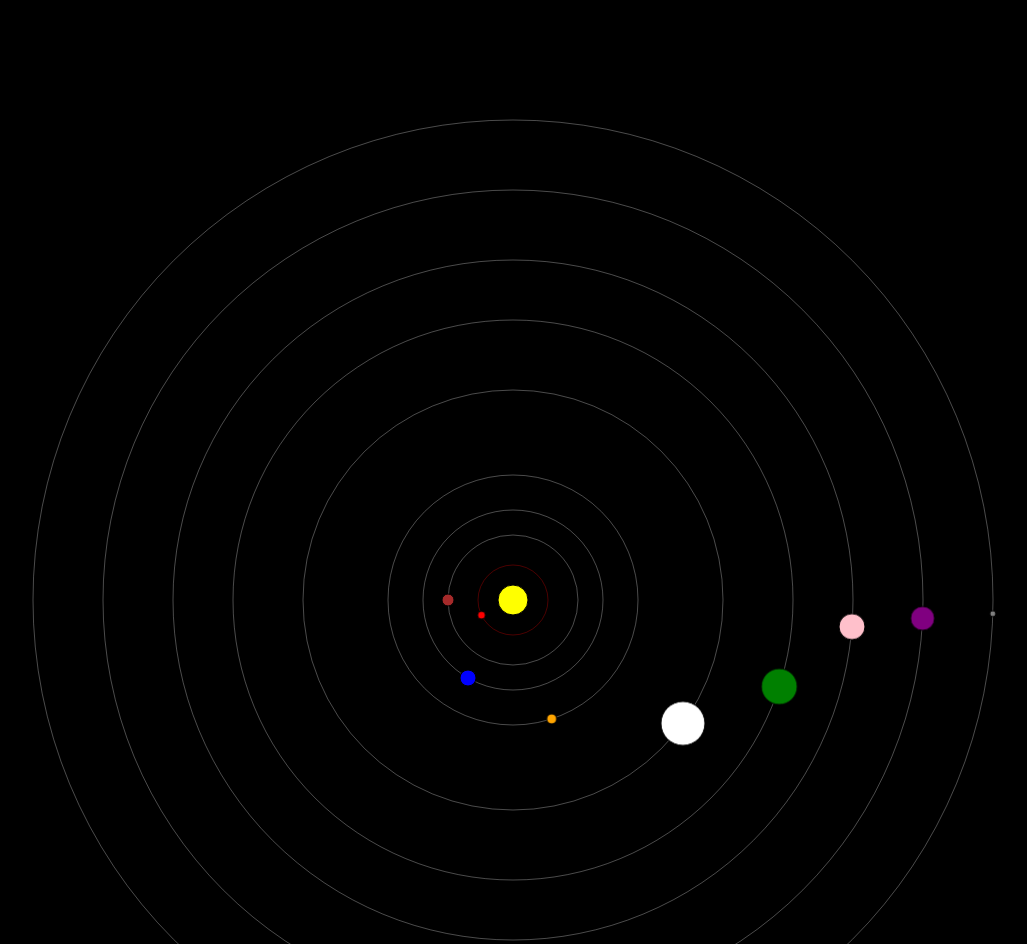
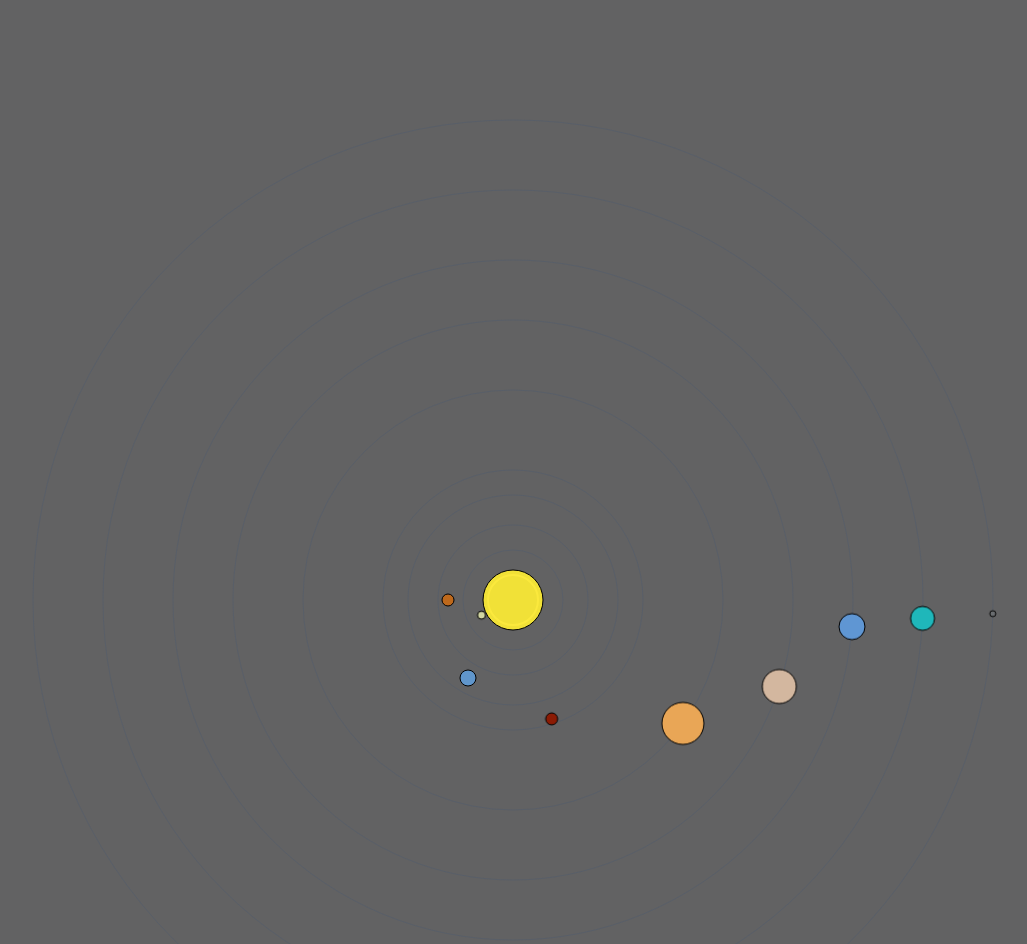
Before and after one commit to rrrichard/solarv2, a plain HTML site: page index.html in a window 1280 px wide. Shown: the top 944 px of the page, without its empty margins (127-1154 px from the left). Drawn offline with Linux system fonts and the light colour scheme.

Commit message:
adjusted the orbit size and the planet size

```diff
--- a/index.html
+++ b/index.html
@@ -55,7 +55,7 @@
 <body>
 <div>
     <svg width="100vw" height="1200px" fill="black">
-        <rect height="100%" width="100%" fill="black" />
+        <rect height="100%" width="100%" fill="#070708a1" />
 
 
         <!--assigns the position of the circle orbit-->
@@ -65,45 +65,47 @@
 
 
 
-        <circle cx="50%" cy="50%" r="35" stroke="red" stroke-width="0.3" fill="transparent"/>
-        <circle id="mercury" cx="50%" cy="50%" r="4" stroke="black" stroke-width="1" fill="red"/>
+        <circle cx="50%" cy="50%" r="50" stroke="#445977" stroke-width="0.3" fill="transparent"/>
+        <circle id="mercury" cx="50%" cy="50%" r="4" stroke="black" stroke-width="1" fill="#edf2b2" fill-opacity="0.8"/>
 
 
-        <circle cx="50%" cy="50%" r="65" stroke="#ffffff" stroke-width="0.3" fill="transparent"/>
-        <circle id="venus" cx="50%" cy="50%" r="6" stroke="black" stroke-width="1" fill="brown"/>
+        <circle cx="50%" cy="50%" r="75" stroke="#445977" stroke-width="0.3" fill="transparent"/>
+        <circle id="venus" cx="50%" cy="50%" r="6" stroke="black" stroke-width="1" fill="#be691c"/>
 
 
-        <circle cx="50%" cy="50%" r="90" stroke="#ffffff" stroke-width="0.3" fill="transparent"/>
-        <circle id="earth" cx="50%" cy="50%" r="8" stroke="black" stroke-width="1" fill="blue"/>
+        <circle cx="50%" cy="50%" r="105" stroke="#445977" stroke-width="0.3" fill="transparent"/>
+        <circle id="earth" cx="50%" cy="50%" r="8" stroke="black" stroke-width="1" fill="#6096cc"/>
 
 
-        <circle cx="50%" cy="50%" r="125" stroke="#ffffff" stroke-width="0.3" fill="transparent"/>
-        <circle id="mars" cx="50%" cy="50%" r="5" stroke="black" stroke-width="1" fill="orange"/>
-
-
-        <circle cx="50%" cy="50%" r="210" stroke="#ffffff" stroke-width="0.3" fill="transparent"/>
-        <circle id="jupiter" cx="50%" cy="50%" r="22" stroke="black" stroke-width="1" fill="white"/>
+        <circle cx="50%" cy="50%" r="130" stroke="#445977" stroke-width="0.3" fill="transparent"/>
+        <circle id="mars" cx="50%" cy="50%" r="6" stroke="black" stroke-width="1" fill="#8b1b04"/>
 
 
 
-        <circle cx="50%" cy="50%" r="280" stroke="#ffffff" stroke-width="0.3" fill="transparent"/>
-        <circle id="saturn" cx="50%" cy="50%" r="18" stroke="black" stroke-width="1" fill="green"/>
-
-
-        <circle cx="50%" cy="50%" r="340" stroke="#ffffff" stroke-width="0.3" fill="transparent"/>
-        <circle id="uranus" cx="50%" cy="50%" r="13" stroke="black" stroke-width="1" fill="pink"/>
 
 
 
-        <circle cx="50%" cy="50%" r="410" stroke="#ffffff" stroke-width="0.3" fill="transparent"/>
-        <circle id="neptune" cx="50%" cy="50%" r="12" stroke="black" stroke-width="1" fill="purple"/>
+        <circle cx="50%" cy="50%" r="210" stroke="#445977" stroke-width="0.3" fill="transparent"/>
+        <circle id="jupiter" cx="50%" cy="50%" r="21" stroke="black" stroke-width="1" fill="#e9a656"/>
 
 
+        <circle cx="50%" cy="50%" r="280" stroke="#445977" stroke-width="0.3" fill="transparent"/>
+        <circle id="saturn" cx="50%" cy="50%" r="17" stroke="black" stroke-width="1" fill="#d3b79f"/>
+        <circle id="saturnRing" cx="50%" cy="50%" r="25" stroke="#d3b79f" stroke-width="2" fill="transparent"/>
 
-        <circle cx="50%" cy="50%" r="480" stroke="#ffffff" stroke-width="0.3" fill="transparent"/>
-        <circle id="pluto" cx="50%" cy="50%" r="3" stroke="black" stroke-width="1" fill="gray"/>
+
+        <circle cx="50%" cy="50%" r="340" stroke="#445977" stroke-width="0.3" fill="transparent"/>
+        <circle id="uranus" cx="50%" cy="50%" r="13" stroke="black" stroke-width="1" fill="#5f96d3"/>
+
+
+        <circle cx="50%" cy="50%" r="410" stroke="#445977" stroke-width="0.3" fill="transparent"/>
+        <circle id="neptune" cx="50%" cy="50%" r="12" stroke="black" stroke-width="1" fill="#1fb7ba"/>
+
+
+        <circle cx="50%" cy="50%" r="480" stroke="#445977" stroke-width="0.3" fill="transparent"/>
+        <circle id="pluto" cx="50%" cy="50%" r="3" stroke="black" stroke-width="1" fill="#6a6d70"/>
         <!--sun-->
-        <circle id="sun" cx="50%" cy="50%" r="15" stroke="black" stroke-width="1" fill="yellow"/>
+        <circle id="sun" cx="50%" cy="50%" r="30" stroke="black" stroke-width="1" fill="#ffee33e8"/>
     </svg>
 </div>
 </body>
```
